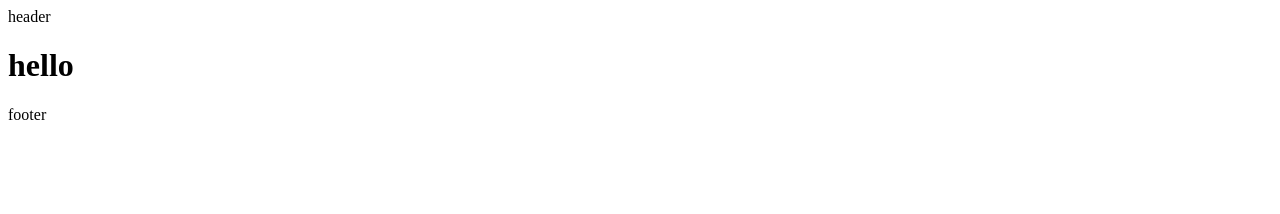
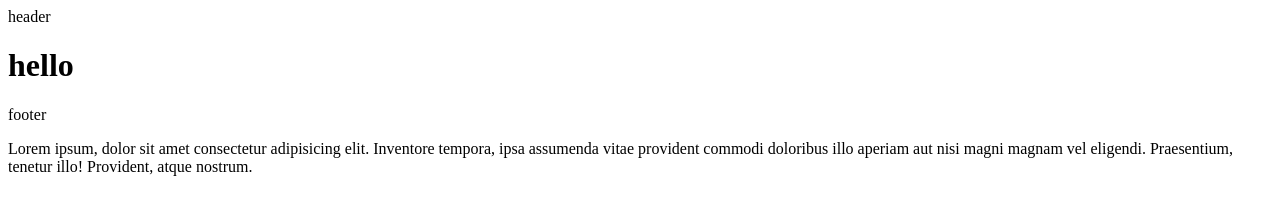
Before and after one commit to AmirTaki/git-project-three, a plain HTML site: page index.html in a window 1280 px wide. Drawn offline with Linux system fonts and the light colour scheme.

Commit message:
aded pargraph

```diff
--- a/index.html
+++ b/index.html
@@ -13,5 +13,6 @@
 <footer>
     footer
 </footer>
+<p>Lorem ipsum, dolor sit amet consectetur adipisicing elit. Inventore tempora, ipsa assumenda vitae provident commodi doloribus illo aperiam aut nisi magni magnam vel eligendi. Praesentium, tenetur illo! Provident, atque nostrum.</p>
 </body>
 </html>
```
